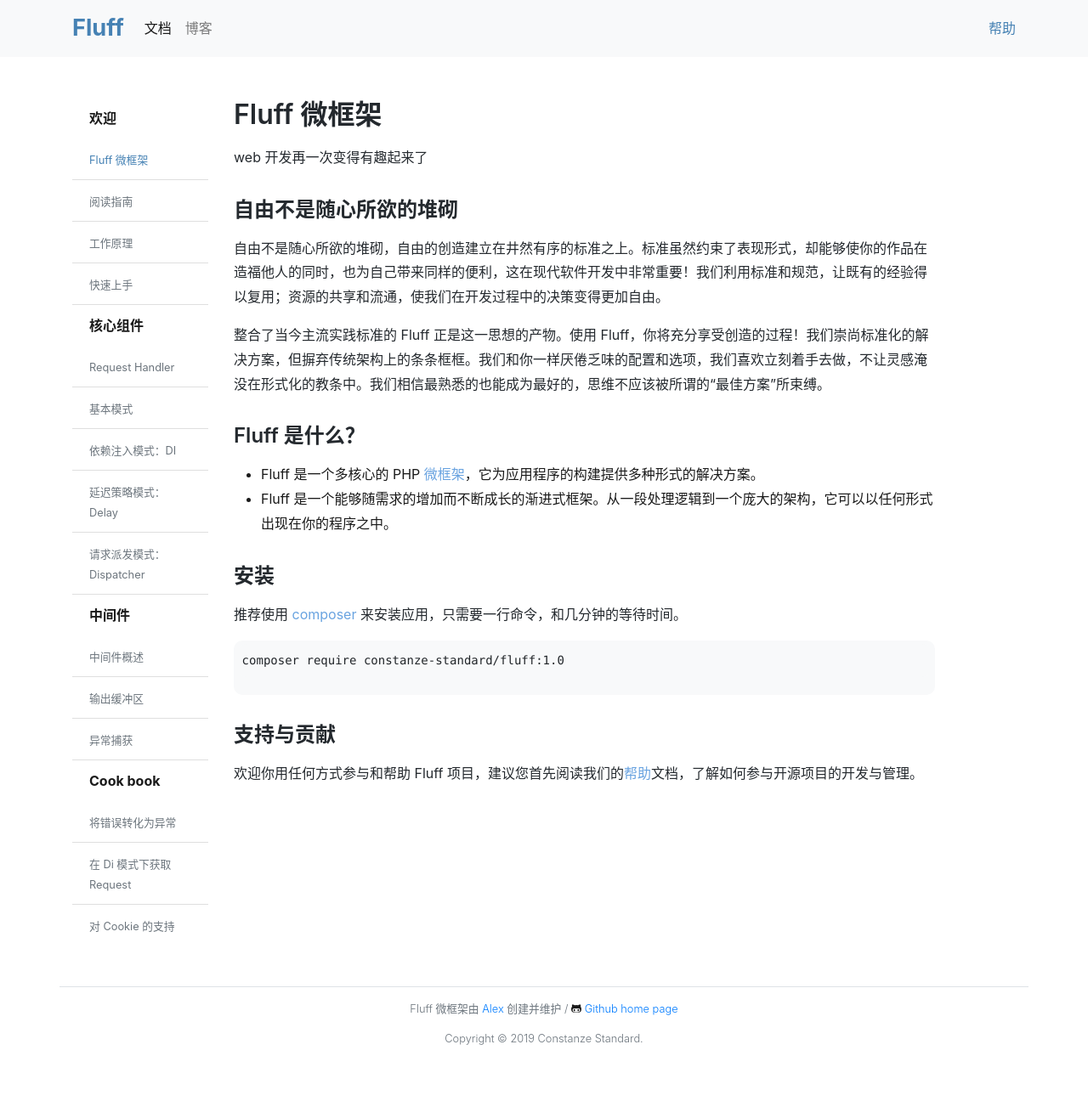
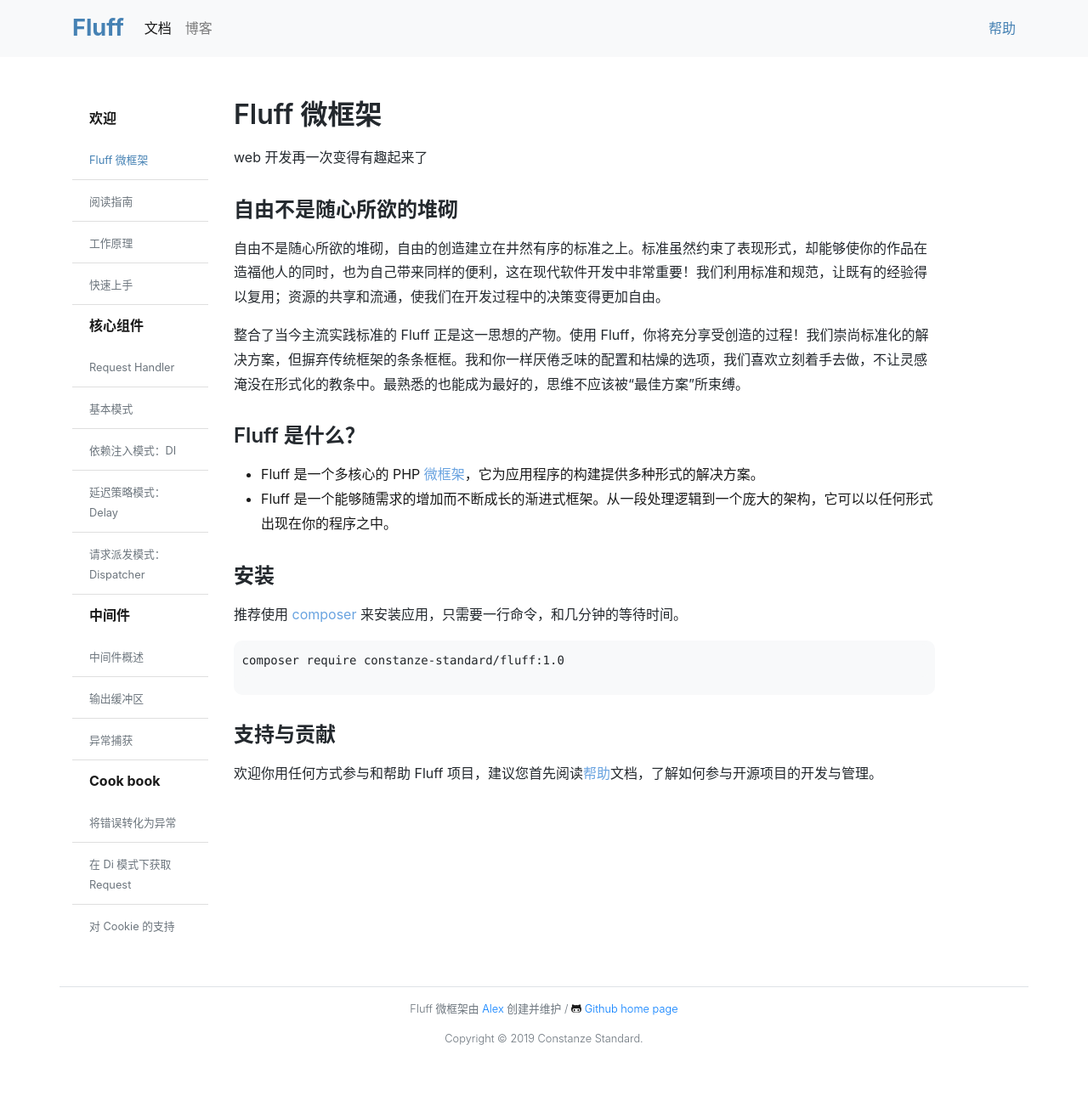
Before and after one commit to constanze-standard/fluff-website, a Jekyll site: the page built from docs/v1/index.md, in a window 1280 px wide. Shown: the whole page at 85% size. Built offline with Jekyll 4.4.1, drawn with Linux system fonts in a browser that asks for light colours; comment, search, counter and statistics services are not loaded.

Commit message:
update domain

````diff
--- a/docs/v1/index.md
+++ b/docs/v1/index.md
@@ -7,7 +7,7 @@
 ## 自由不是随心所欲的堆砌
 自由不是随心所欲的堆砌，自由的创造建立在井然有序的标准之上。标准虽然约束了表现形式，却能够使你的作品在造福他人的同时，也为自己带来同样的便利，这在现代软件开发中非常重要！我们利用标准和规范，让既有的经验得以复用；资源的共享和流通，使我们在开发过程中的决策变得更加自由。
 
-整合了当今主流实践标准的 Fluff 正是这一思想的产物。使用 Fluff，你将充分享受创造的过程！我们崇尚标准化的解决方案，但摒弃传统架构上的条条框框。我们和你一样厌倦乏味的配置和选项，我们喜欢立刻着手去做，不让灵感淹没在形式化的教条中。我们相信最熟悉的也能成为最好的，思维不应该被所谓的“最佳方案”所束缚。
+整合了当今主流实践标准的 Fluff 正是这一思想的产物。使用 Fluff，你将充分享受创造的过程！我们崇尚标准化的解决方案，但摒弃传统框架的条条框框。我和你一样厌倦乏味的配置和枯燥的选项，我们喜欢立刻着手去做，不让灵感淹没在形式化的教条中。最熟悉的也能成为最好的，思维不应该被“最佳方案”所束缚。
 
 ## Fluff 是什么？
 - Fluff 是一个多核心的 PHP [微框架](https://en.wikipedia.org/wiki/Microframework)，它为应用程序的构建提供多种形式的解决方案。
@@ -20,4 +20,4 @@
 ```
 
 ## 支持与贡献
-欢迎你用任何方式参与和帮助 Fluff 项目，建议您首先阅读我们的[帮助]({% link help/index.html %})文档，了解如何参与开源项目的开发与管理。
+欢迎你用任何方式参与和帮助 Fluff 项目，建议您首先阅读[帮助]({% link help/index.html %})文档，了解如何参与开源项目的开发与管理。
````
